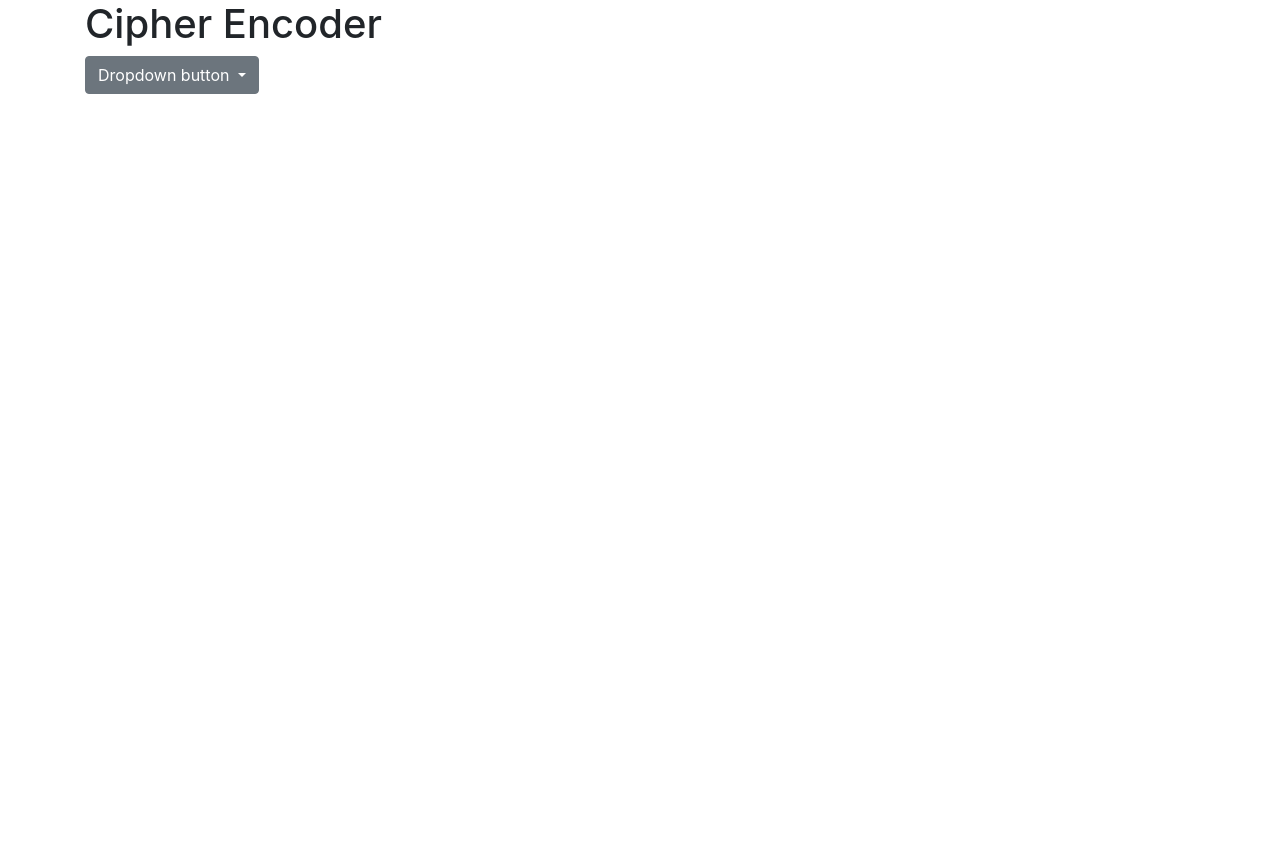
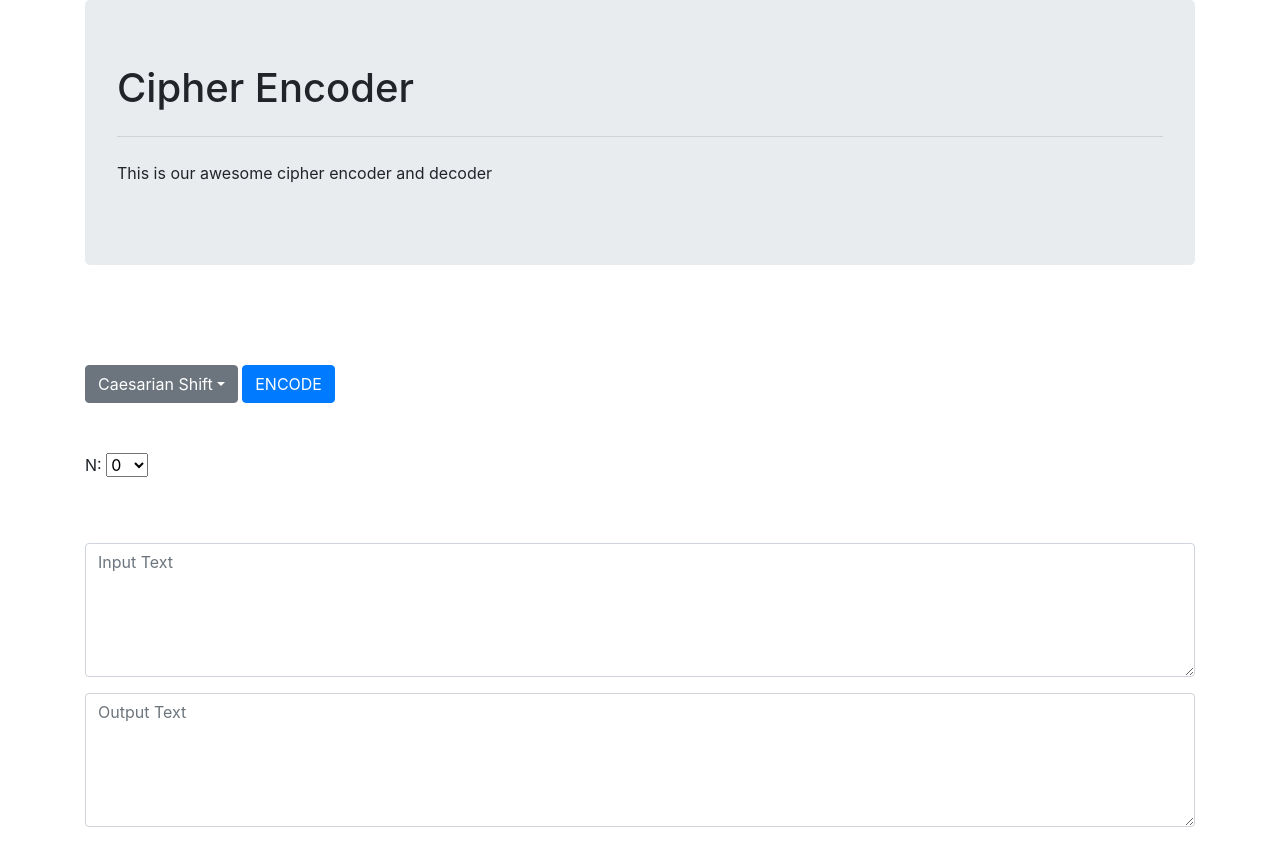
Before and after one commit to seanbyram/utility-cipher, a plain HTML site: page index.html in a window 1280 px wide. Before the commit the page ends 800 px from the top, so only its background shows below. Drawn offline with Linux system fonts and the light colour scheme.

Commit message:
add text fields for cipher inputand result. add cipher dropdown and submit button. add caesarian parameter

```diff
--- a/css/styles.css
+++ b/css/styles.css
@@ -0,0 +1,23 @@
+
+
+#header {
+  margin-bottom: 100px;
+}
+
+#buttons {
+  margin-bottom: 50px;
+}
+
+
+#params {
+  margin-bottom: 50px;
+}
+
+#param1 {
+  display: inline-block;
+}
+
+#drop {
+  display: inline-block;
+
+}
--- a/index.html
+++ b/index.html
@@ -13,22 +13,39 @@
   <body>
     <div class="container">
 
-      <div>
+      <div class="jumbotron"id="header">
         <h1>Cipher Encoder</h1>
+        <hr class="my-4">
+        <p>This is our awesome cipher encoder and decoder</p>
       </div>
 
-      <div class="dropdown">
+
+      <div id="buttons" class="dropdown">
         <button class="btn btn-secondary dropdown-toggle" type="button" id="dropdownMenuButton" data-toggle="dropdown" aria-haspopup="true" aria-expanded="false">
-          Dropdown button
         </button>
         <div class="dropdown-menu" aria-labelledby="dropdownMenuButton">
-          <a class="dropdown-item" href="#">Action</a>
+          <a class="dropdown-item" href="#">Caesarian Shift</a>
           <a class="dropdown-item" href="#">Another action</a>
           <a class="dropdown-item" href="#">Something else here</a>
         </div>
+        <button type="submit" class="btn btn-primary">ENCODE</button>
       </div>
 
+      <div id="params"class="">
+        <p id="param1"></p>
+        <select id="drop">
+          <!--<option value="volvo">Volvo</option>-->
+        </select>
+      </div>
 
+      <div id="text-fields">
+        <div class="form-group">
+          <textarea class="form-control" rows="5" id="comment" placeholder="Input Text"></textarea>
+        </div>
+        <div class="form-group">
+          <textarea class="form-control" rows="5" id="comment" placeholder="Output Text"></textarea>
+        </div>
+      </div>
 
 
 
--- a/js/scripts.js
+++ b/js/scripts.js
@@ -12,7 +12,20 @@
 
 $(document).ready(function() {
 
+  $(".btn:first-child").text($(".dropdown-item:first-child").text());
+  $(".btn:first-child").val($(".dropdown-item:first-child").text());
 
+  $("#param1").text("N:");
+  for(let i=0; i<26; ++i) {
+    $("#drop").append("<option value='" + i.toString() + "'>" + i.toString() + "</option>");
+  }
+
+  $(".dropdown-menu a").click(function(){
+
+        $(".btn:first-child").text($(this).text());
+        $(".btn:first-child").val($(this).text());
+
+  });
 
 
 
```
